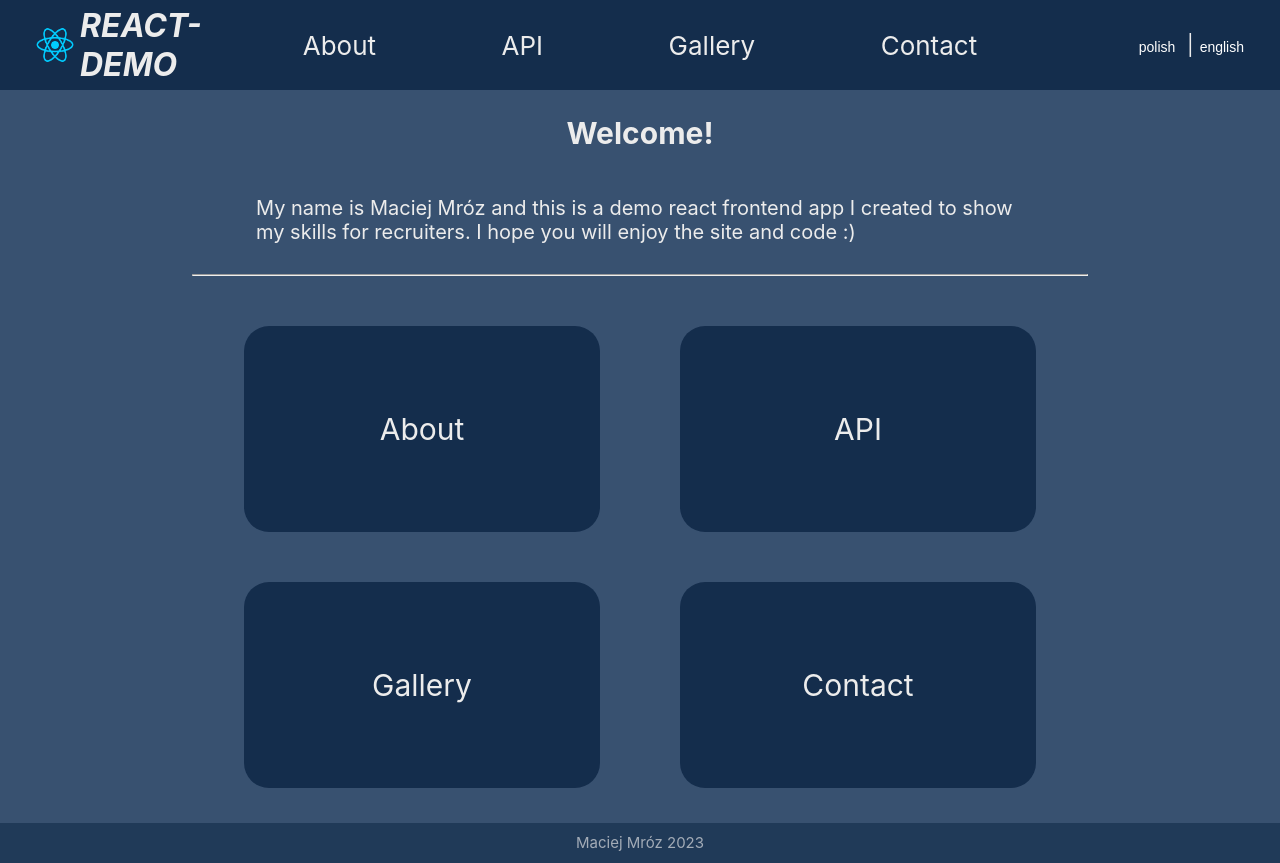
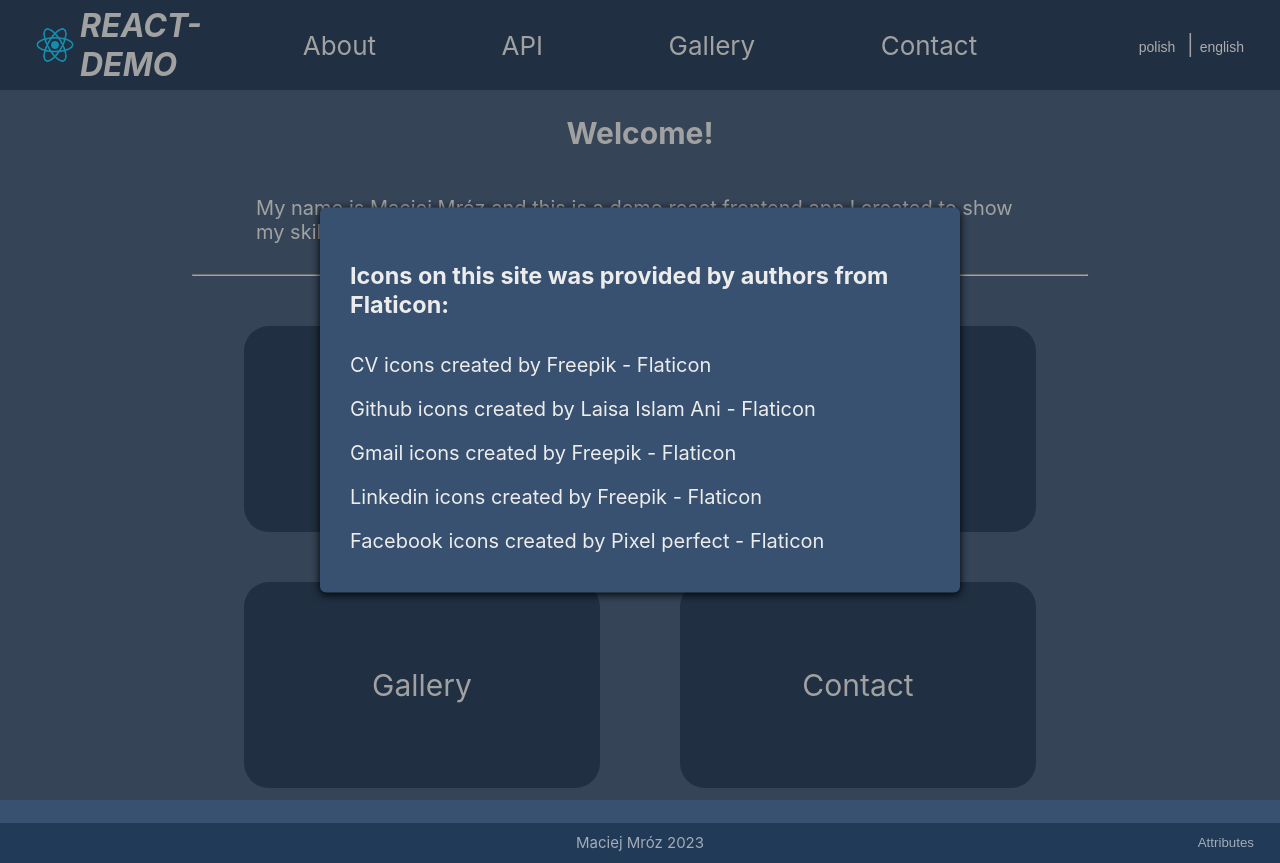
Before and after one commit to Mroozman/react_demo, a React (Create React App) app in the folder react-demo/: page / in a window 1280 px wide. Built offline with nearby package versions, Linux system fonts and the light colour scheme.

Commit message:
Add modal and flaticon attribute

```diff
--- a/react-demo/src/App.tsx
+++ b/react-demo/src/App.tsx
@@ -3,13 +3,22 @@
 import Header from './components/Header';
 import Footer from './components/Footer';
 import { Outlet } from 'react-router-dom';
+import Attributes from './components/Attributes';
+import { useState } from 'react';
 function App() {
   const { t } = useTranslation();
+  const [attributesVisible, setAttributesVisible] = useState(true);
+
+  const toggleAttributesModal = (): void => {
+    setAttributesVisible((prevState) => !prevState);
+  };
+
   return (
     <div className="app">
       <Header />
+      {attributesVisible && <Attributes closeModal={toggleAttributesModal} />}
       <Outlet />
-      <Footer />
+      <Footer openAttributesModal={toggleAttributesModal} />
     </div>
   );
 }
--- /dev/null
+++ b/react-demo/src/components/Attributes.module.css
@@ -0,0 +1,15 @@
+.attributes {
+  display: flex;
+  flex-direction: column;
+  padding: 30px;
+}
+
+.attributeLink {
+  color: #ececec;
+  text-decoration: none;
+  margin: 10px 0;
+}
+
+.attributeLink:hover {
+  text-decoration: underline;
+}
--- /dev/null
+++ b/react-demo/src/components/Attributes.tsx
@@ -0,0 +1,58 @@
+import styles from './Attributes.module.css';
+import Modal from './Modal';
+import { Link } from 'react-router-dom';
+
+type Props = {
+  closeModal: () => void;
+};
+
+const Attributes = ({ closeModal }: Props) => {
+  return (
+    <Modal closeModal={closeModal}>
+      <div className={styles.attributes}>
+        <h3>Icons on this site was provided by authors from Flaticon:</h3>
+        <Link
+          className={styles.attributeLink}
+          to="https://www.flaticon.com/free-icons/cv"
+          title="CV icons"
+          target="_blank"
+        >
+          CV icons created by Freepik - Flaticon
+        </Link>
+        <Link
+          className={styles.attributeLink}
+          to="https://www.flaticon.com/free-icons/github"
+          title="github icons"
+          target="_blank"
+        >
+          Github icons created by Laisa Islam Ani - Flaticon
+        </Link>
+        <Link
+          className={styles.attributeLink}
+          to="https://www.flaticon.com/free-icons/gmail"
+          title="gmail icons"
+          target="_blank"
+        >
+          Gmail icons created by Freepik - Flaticon
+        </Link>
+        <Link
+          className={styles.attributeLink}
+          to="https://www.flaticon.com/free-icons/linkedin"
+          title="linkedin icons"
+          target="_blank"
+        >
+          Linkedin icons created by Freepik - Flaticon
+        </Link>
+        <Link
+          className={styles.attributeLink}
+          to="https://www.flaticon.com/free-icons/facebook"
+          title="facebook icons"
+          target="_blank"
+        >
+          Facebook icons created by Pixel perfect - Flaticon
+        </Link>
+      </div>
+    </Modal>
+  );
+};
+export default Attributes;
--- a/react-demo/src/components/Footer.module.css
+++ b/react-demo/src/components/Footer.module.css
@@ -1,7 +1,6 @@
 .footer {
   display: flex;
-  flex-direction: column;
-  justify-content: center;
+  flex-direction: row;
   align-items: center;
   background-color: #152e4c;
   opacity: 65%;
@@ -12,3 +11,26 @@
   bottom: 0;
   width: 100%;
 }
+
+.footerText {
+  flex: 1;
+  display: flex;
+  justify-content: center;
+}
+
+.attributes {
+  flex: 1;
+  display: flex;
+  justify-content: flex-end;
+  align-content: center;
+  flex-wrap: wrap;
+}
+
+.attributesButton {
+  background-color: #152e4c;
+  border: none;
+  border-radius: 20px;
+  color: #ddd;
+  cursor: pointer;
+  margin-right: 20px;
+}
--- a/react-demo/src/components/Footer.tsx
+++ b/react-demo/src/components/Footer.tsx
@@ -1,5 +1,25 @@
 import styles from './Footer.module.css';
-const Footer = () => {
-  return <div className={styles.footer}>Maciej Mróz 2023</div>;
+
+type Props = {
+  openAttributesModal: () => void;
+};
+
+const Footer = ({ openAttributesModal }: Props) => {
+  return (
+    <>
+      <div className={styles.footer}>
+        <div className="left"></div>
+        <div className={styles.footerText}>Maciej Mróz 2023</div>
+        <div className={styles.attributes}>
+          <button
+            className={styles.attributesButton}
+            onClick={openAttributesModal}
+          >
+            Attributes
+          </button>
+        </div>
+      </div>
+    </>
+  );
 };
 export default Footer;
--- /dev/null
+++ b/react-demo/src/components/Modal.module.css
@@ -0,0 +1,26 @@
+.backdrop {
+  position: fixed;
+  top: 0;
+  left: 0;
+  width: 100%;
+  height: 100%;
+  background-color: #333;
+  opacity: 40%;
+  z-index: 1;
+}
+
+.modal {
+  display: block;
+  border: none;
+  border-radius: 6px;
+  box-shadow: 0 2px 8px black;
+  background-color: #385170;
+  color: #ececec;
+  padding: 0px;
+  overflow: hidden;
+  z-index: 1;
+  position: fixed;
+  left: 50%;
+  top: 50%;
+  transform: translate(-50%, -50%);
+}
--- /dev/null
+++ b/react-demo/src/components/Modal.tsx
@@ -0,0 +1,26 @@
+import styles from './Modal.module.css';
+import { useNavigate } from 'react-router-dom';
+import { ReactNode } from 'react';
+
+type Props = {
+  closeModal: () => void;
+  children: ReactNode;
+};
+
+const Modal = ({ closeModal, children }: Props) => {
+  const navigate = useNavigate();
+
+  const closeHandler = () => {
+    navigate('..');
+  };
+
+  return (
+    <>
+      <div className={styles.backdrop} onClick={closeModal}></div>
+      <dialog open className={styles.modal}>
+        {children}
+      </dialog>
+    </>
+  );
+};
+export default Modal;
```
